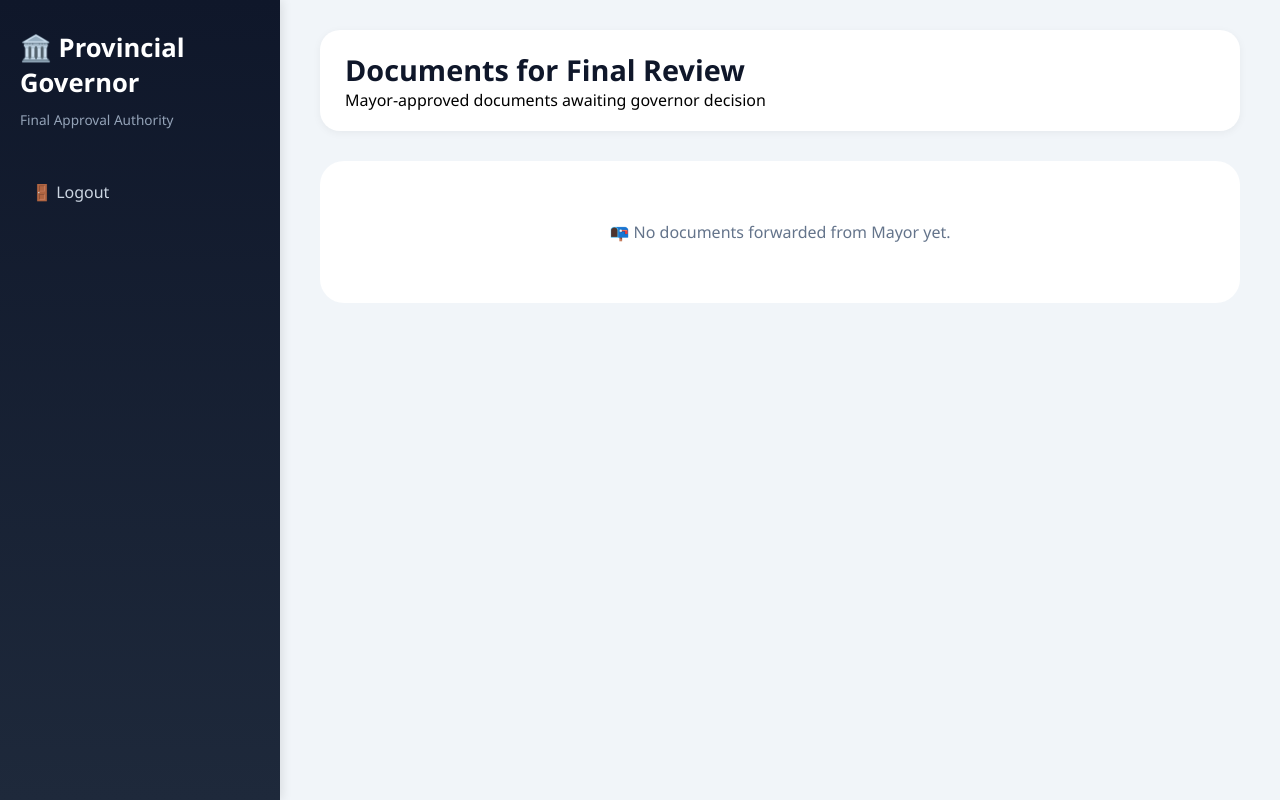
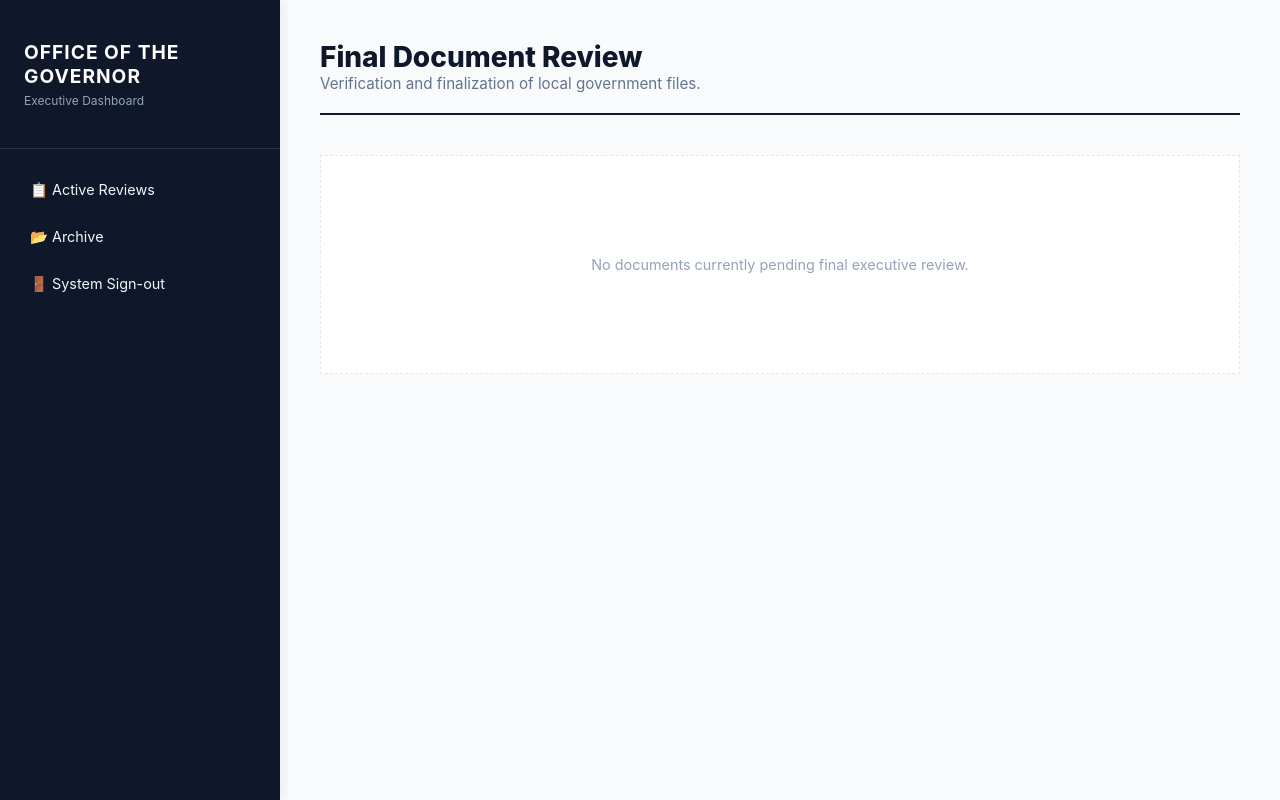
Before and after one commit to anj034542-star/AADS, a Flask app: template templates/3admindashboard.html in a window 1280 px wide. Run offline with Flask 3, Linux system fonts and the light colour scheme; the template is opened without the code that fills it, so the values that code supplies are empty; parts of the project's set-up code (start-up, migrations or seed data) failed here and were passed over.

Commit message:
Update 3admindashboard.html

```diff
--- a/templates/3admindashboard.html
+++ b/templates/3admindashboard.html
@@ -1,10 +1,18 @@
 <!DOCTYPE html>
-<html>
+<html lang="en">
 <head>
     <meta charset="UTF-8">
     <meta name="viewport" content="width=device-width, initial-scale=1.0">
     <title>Provincial Governor Office - Final Approval</title>
     <style>
+        :root {
+            --executive-navy: #0f172a;
+            --border-gray: #e2e8f0;
+            --bg-light: #f8fafc;
+            --text-dark: #1e293b;
+            --accent-gold: #94a3b8; /* Professional muted accent */
+        }
+
         * {
             margin: 0;
             padding: 0;
@@ -12,130 +20,193 @@
         }
 
         body {
-            font-family: 'Segoe UI', Tahoma, Geneva, Verdana, sans-serif;
-            background: #f1f5f9;
+            font-family: 'Inter', -apple-system, BlinkMacSystemFont, "Segoe UI", Roboto, sans-serif;
+            background: var(--bg-light);
+            color: var(--text-dark);
             display: flex;
             min-height: 100vh;
         }
 
+        /* Sidebar - Executive Slate */
         .sidebar {
             width: 280px;
-            background: linear-gradient(180deg, #0f172a, #1e293b);
+            background: var(--executive-navy);
             color: white;
-            padding: 30px 20px;
-            box-shadow: 2px 0 10px rgba(0,0,0,0.1);
+            display: flex;
+            flex-direction: column;
+            box-shadow: 4px 0 10px rgba(0,0,0,0.05);
         }
 
-        .sidebar h2 {
-            font-size: 1.6rem;
-            margin-bottom: 10px;
+        .sidebar-brand {
+            padding: 40px 24px;
+            border-bottom: 1px solid rgba(255,255,255,0.1);
         }
 
-        .sidebar p {
-            font-size: 0.85rem;
-            color: #94a3b8;
-            margin-bottom: 40px;
+        .sidebar-brand h2 {
+            font-size: 1.2rem;
+            text-transform: uppercase;
+            letter-spacing: 1px;
+            font-weight: 700;
+        }
+
+        .sidebar-brand p {
+            font-size: 0.75rem;
+            color: var(--accent-gold);
+            margin-top: 5px;
+        }
+
+        .sidebar-links {
+            padding: 20px 15px;
+            flex-grow: 1;
         }
 
         .sidebar a {
-            display: block;
-            color: #cbd5e1;
+            display: flex;
+            align-items: center;
+            color: #f1f5f9;
             text-decoration: none;
-            padding: 12px;
-            margin: 8px 0;
-            border-radius: 12px;
+            padding: 12px 15px;
+            margin-bottom: 5px;
+            border-radius: 4px;
+            font-size: 0.9rem;
             transition: 0.2s;
         }
 
         .sidebar a:hover {
-            background: #334155;
+            background: rgba(255,255,255,0.05);
             color: white;
         }
 
+        /* Main Workspace */
         .main {
             flex: 1;
-            padding: 30px 40px;
-            overflow-x: auto;
+            padding: 40px;
+            max-width: 1200px;
+            margin: 0 auto;
         }
 
         .header {
-            background: white;
-            padding: 20px 25px;
-            border-radius: 20px;
-            margin-bottom: 30px;
-            box-shadow: 0 2px 8px rgba(0,0,0,0.05);
+            border-bottom: 2px solid var(--executive-navy);
+            padding-bottom: 20px;
+            margin-bottom: 40px;
+            display: flex;
+            justify-content: space-between;
+            align-items: flex-end;
         }
 
         .header h1 {
-            font-size: 1.8rem;
-            color: #0f172a;
+            font-size: 1.75rem;
+            font-weight: 800;
+            color: var(--executive-navy);
         }
 
+        .header p {
+            color: #64748b;
+            font-size: 0.95rem;
+        }
+
+        /* Office Document Card */
         .card {
             background: white;
-            border-radius: 20px;
-            padding: 20px;
+            border: 1px solid var(--border-gray);
+            border-radius: 4px;
+            padding: 24px;
             margin-bottom: 20px;
-            box-shadow: 0 4px 12px rgba(0,0,0,0.05);
-            border-left: 6px solid #ec489a;
-            transition: 0.2s;
+            position: relative;
+            transition: border-color 0.2s;
         }
 
         .card:hover {
-            transform: translateY(-2px);
-            box-shadow: 0 8px 20px rgba(0,0,0,0.1);
+            border-color: #cbd5e1;
         }
 
         .card h3 {
-            margin-bottom: 10px;
-            color: #1e293b;
+            font-size: 1.1rem;
+            color: var(--executive-navy);
+            margin-bottom: 12px;
+            display: flex;
+            align-items: center;
+        }
+
+        .card h3::before {
+            content: "";
+            width: 4px;
+            height: 18px;
+            background: #0ea5e9;
+            margin-right: 12px;
+            border-radius: 2px;
         }
 
         .card p {
+            font-size: 0.9rem;
+            line-height: 1.6;
+            margin: 10px 0;
             color: #475569;
-            margin: 8px 0;
         }
 
+        .meta-line {
+            font-size: 0.8rem !important;
+            text-transform: uppercase;
+            letter-spacing: 0.5px;
+            color: #94a3b8 !important;
+            margin-top: 20px !important;
+        }
+
+        /* Status Badges - Professional Flat Look */
         .status {
-            font-weight: bold;
+            font-weight: 700;
+            font-size: 0.7rem;
+            padding: 4px 10px;
+            border-radius: 2px;
+            text-transform: uppercase;
             display: inline-block;
-            padding: 4px 12px;
-            border-radius: 20px;
-            font-size: 0.75rem;
             margin: 10px 0;
         }
 
-        .status-pending { background: #fef9c3; color: #854d0e; }
-        .status-approved { background: #dcfce7; color: #166534; }
-        .status-declined { background: #fee2e2; color: #991b1b; }
+        .status-pending { background: #fef3c7; color: #92400e; border: 1px solid #fde68a; }
+        .status-approved { background: #dcfce7; color: #166534; border: 1px solid #bbf7d0; }
+        .status-declined { background: #fee2e2; color: #991b1b; border: 1px solid #fecaca; }
+
+        /* Action Buttons */
+        .btn-container {
+            margin-top: 20px;
+            padding-top: 20px;
+            border-top: 1px solid var(--border-gray);
+        }
 
         .btn {
-            padding: 8px 16px;
-            border: none;
-            border-radius: 40px;
+            padding: 10px 20px;
+            border: 1px solid var(--border-gray);
+            border-radius: 4px;
             cursor: pointer;
+            font-size: 0.85rem;
             font-weight: 600;
-            margin-right: 10px;
-            transition: 0.2s;
+            margin-right: 8px;
+            transition: all 0.2s;
+            background: white;
         }
 
-        .btn-open { background: #ec489a; color: white; }
-        .btn-approve { background: #22c55e; color: white; }
-        .btn-decline { background: #ef4444; color: white; }
+        .btn-open { color: var(--executive-navy); }
+        .btn-open:hover { background: #f1f5f9; }
 
-        .btn:hover { opacity: 0.85; transform: translateY(-1px); }
+        .btn-approve { background: var(--executive-navy); color: white; border: none; }
+        .btn-approve:hover { background: #1e293b; }
+
+        .btn-decline { color: #dc2626; border-color: #fecaca; }
+        .btn-decline:hover { background: #fef2f2; }
 
         .empty-state {
             text-align: center;
-            padding: 60px;
+            padding: 100px 40px;
             background: white;
-            border-radius: 24px;
-            color: #64748b;
+            border: 1px dashed var(--border-gray);
+            color: #94a3b8;
+            font-size: 0.9rem;
         }
 
         @media (max-width: 768px) {
             body { flex-direction: column; }
-            .sidebar { width: 100%; text-align: center; }
+            .sidebar { width: 100%; border-bottom: 1px solid rgba(255,255,255,0.1); }
             .main { padding: 20px; }
         }
     </style>
@@ -143,16 +214,25 @@
 <body>
 
 <div class="sidebar">
-    <h2>🏛️ Provincial Governor</h2>
-    <p>Final Approval Authority</p>
-    <a href="/logout">🚪 Logout</a>
+    <div class="sidebar-brand">
+        <h2>Office of the Governor</h2>
+        <p>Executive Dashboard</p>
+    </div>
+    <div class="sidebar-links">
+        <a href="#">📋 Active Reviews</a>
+        <a href="#">📂 Archive</a>
+        <a href="/logout">🚪 System Sign-out</a>
+    </div>
 </div>
 
 <div class="main">
     <div class="header">
-        <h1>Documents for Final Review</h1>
-        <p>Mayor-approved documents awaiting governor decision</p>
+        <div>
+            <h1>Final Document Review</h1>
+            <p>Verification and finalization of local government files.</p>
+        </div>
     </div>
+
     <div id="docList"></div>
 </div>
 
@@ -163,28 +243,31 @@
             .then(data => {
                 const container = document.getElementById('docList');
                 if (!data.length) {
-                    container.innerHTML = '<div class="empty-state">📭 No documents forwarded from Mayor yet.</div>';
+                    container.innerHTML = '<div class="empty-state">No documents currently pending final executive review.</div>';
                     return;
                 }
                 container.innerHTML = '';
                 data.forEach(doc => {
                     let statusClass = 'status-pending';
-                    let statusText = doc.status || 'PENDING';
+                    let statusText = doc.status || 'PENDING REVIEW';
                     if (doc.status.includes('APPROVED')) statusClass = 'status-approved';
                     if (doc.status.includes('DECLINED')) statusClass = 'status-declined';
 
                     const card = document.createElement('div');
                     card.className = 'card';
                     card.innerHTML = `
-                        <h3>${escapeHtml(doc.title)}</h3>
-                        <p><strong>Tracking ID:</strong> ${doc.tracking_id}</p>
+                        <div style="display:flex; justify-content: space-between; align-items: flex-start;">
+                            <h3>${escapeHtml(doc.title)}</h3>
+                            <span class="status ${statusClass}">${statusText}</span>
+                        </div>
+                        <p><strong>Tracking ID:</strong> <code>${doc.tracking_id}</code></p>
                         <p>${escapeHtml(doc.desc)}</p>
-                        <p><strong>Submitted to:</strong> ${doc.office}</p>
-                        <p><strong>Status:</strong> <span class="status ${statusClass}">${statusText}</span></p>
-                        <div>
-                            <button class="btn btn-open" onclick="openFile('${doc.filename}')">📂 Open File</button>
-                            <button class="btn btn-approve" onclick="approve('${doc.filename}')">✅ Approve</button>
-                            <button class="btn btn-decline" onclick="decline('${doc.filename}')">❌ Decline</button>
+                        <p class="meta-line">Originating Office: ${doc.office}</p>
+
+                        <div class="btn-container">
+                            <button class="btn btn-open" onclick="openFile('${doc.filename}')">View Full Document</button>
+                            <button class="btn btn-approve" onclick="approve('${doc.filename}')">Grant Approval</button>
+                            <button class="btn btn-decline" onclick="decline('${doc.filename}')">Reject Submission</button>
                         </div>
                     `;
                     container.appendChild(card);
@@ -202,9 +285,9 @@
     }
 
     function decline(filename) {
-        let reason = prompt("Please enter the reason for declining this document:");
+        let reason = prompt("State official reason for rejection:");
         if (reason === null) return;
-        if (reason.trim() === "") reason = "No reason provided";
+        if (reason.trim() === "") reason = "Requirements not met";
         fetch(`/governor/decline/${filename}`, {
             method: 'POST',
             headers: { 'Content-Type': 'application/json' },
```
